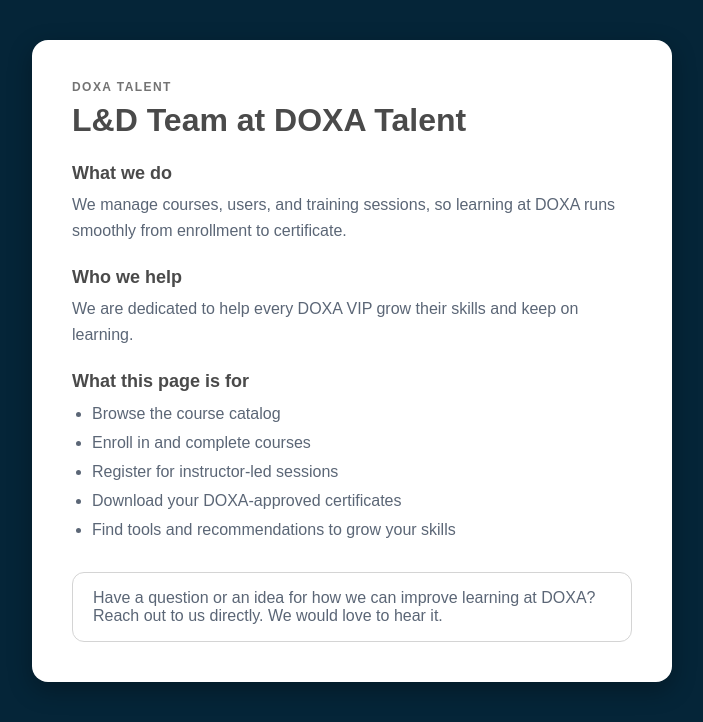
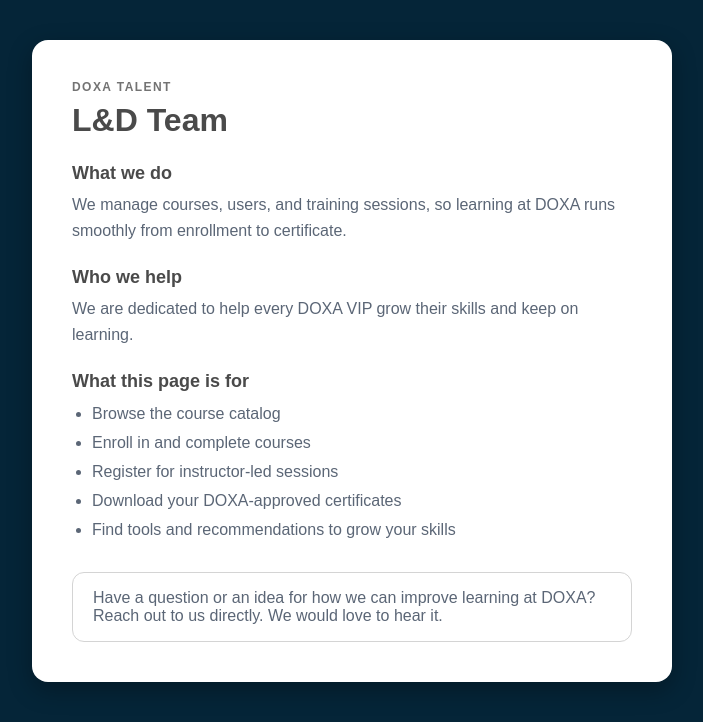
Before and after one commit to Cesar-Au-Saavedra/doxa-test-2, a plain HTML site: page index.html in a window 1280 px wide. Shown: the whole page, without its empty margins (288-991 px from the left). Drawn offline with Linux system fonts and the light colour scheme.

Commit message:
Shorten header for L&D Team section

```diff
--- a/index.html
+++ b/index.html
@@ -49,7 +49,7 @@
 <body>
   <div class="card">
     <div class="tag">DOXA Talent</div>
-    <h1>L&D Team at DOXA Talent</h1>
+    <h1>L&D Team</h1>
 
     <h2>What we do</h2>
     <p>We manage courses, users, and training sessions, so learning at DOXA runs smoothly from enrollment to certificate.</p>
```
